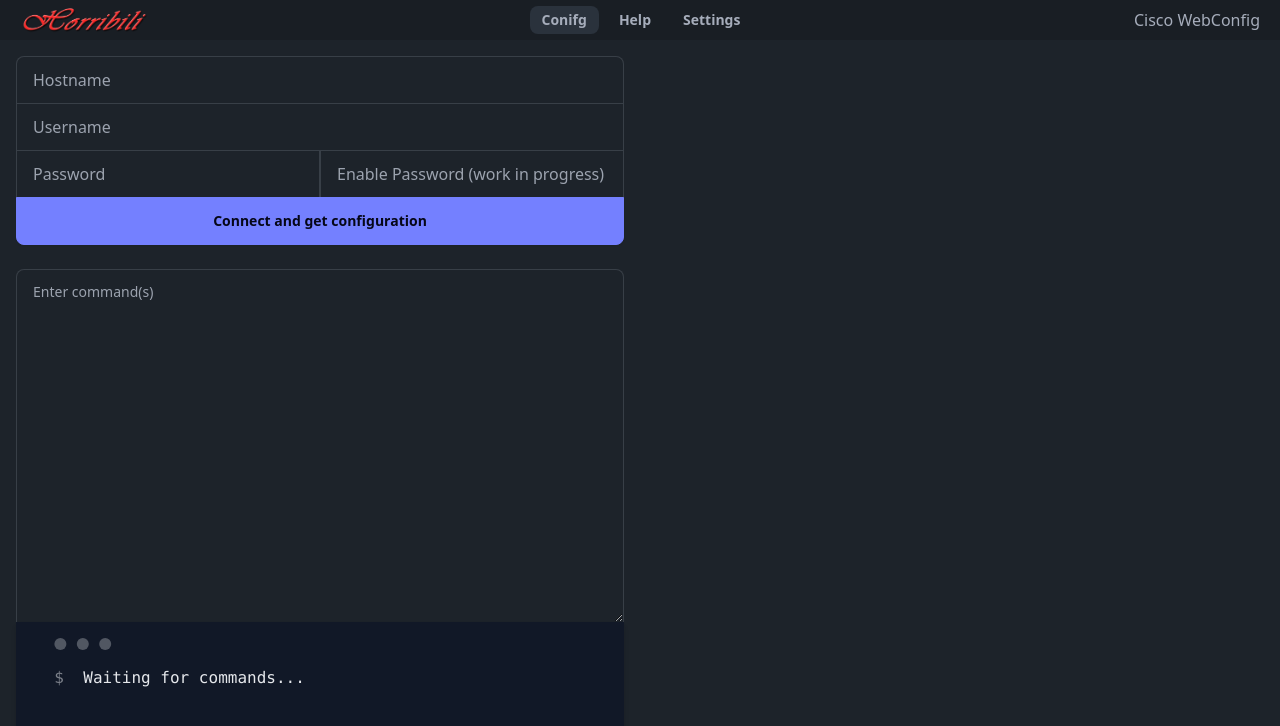
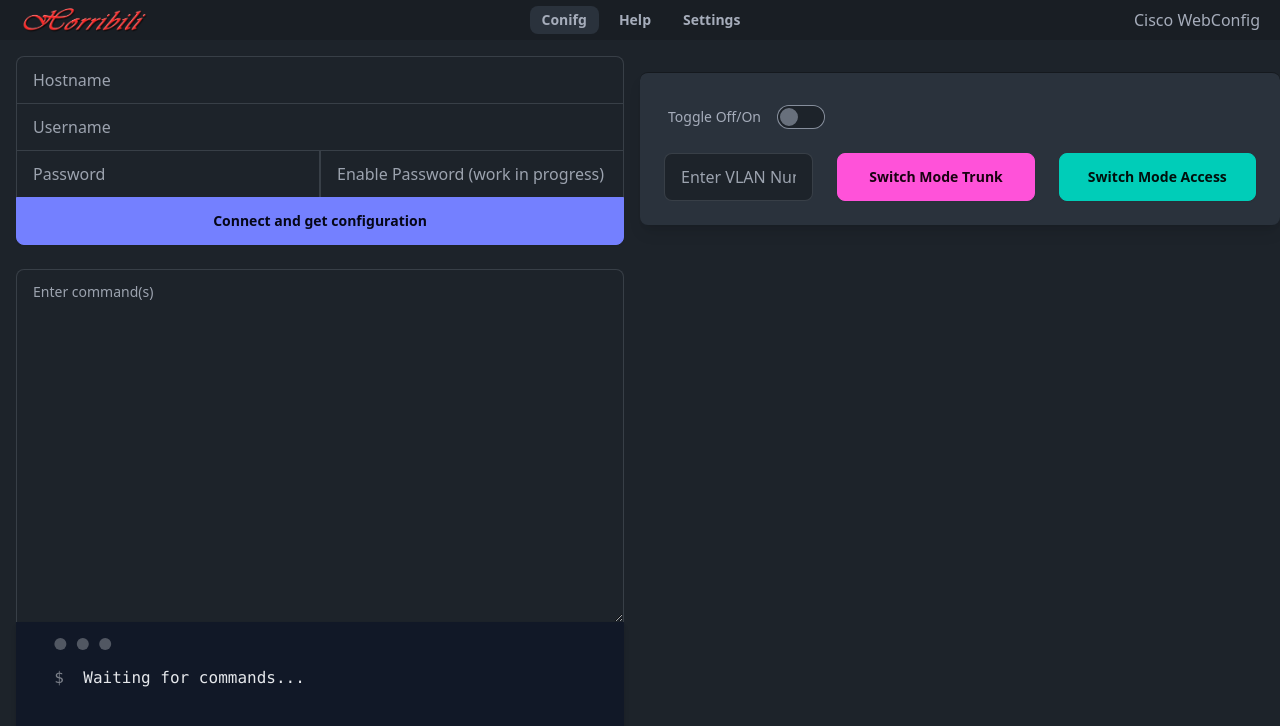
Before and after one commit to Horribili-kft/Cisco-WebConfig, a Next.js app: page / in a window 1280 px wide. Shown: the top 726 px of the page. Built offline with nearby package versions, Linux system fonts and the light colour scheme.

Commit message:
Commands function elkezdése.

```diff
--- a/src/app/page.tsx
+++ b/src/app/page.tsx
@@ -6,6 +6,8 @@ import { useState } from "react";
 import { useDeviceStore } from "@/store/deviceStore";
 import PortContainer from "@/components/Ports/PortContainer";
 import DeviceInfo from "@/components/DeviceInfo";
+import Commands from "@/components/Ports/Commands";
+
 
 const SshConsole: React.FC = () => {
   const {
@@ -158,6 +160,10 @@ const SshConsole: React.FC = () => {
           <DeviceInfo />
           {/* Portgraphic container */}
           <PortContainer />
+           {/* New Section for Buttons */}
+            {/* Commands Section */}
+          <Commands />
+
         </div>
       </div>
 
--- /dev/null
+++ b/src/components/Ports/Commands.tsx
@@ -0,0 +1,80 @@
+import { useState } from "react";
+
+export default Commands;
+
+function Commands() {
+  const [toggleState, setToggleState] = useState(false);
+  const [inputValue, setInputValue] = useState("");
+  const [activeMode, setActiveMode] = useState<"Trunk" | "Access" | null>(null);
+
+  const handleToggle = () => {
+    setToggleState(!toggleState);
+    console.log("Toggle State:", !toggleState ? "On" : "Off");
+  };
+
+  const handleButtonClick = (mode: "Trunk" | "Access") => {
+    setActiveMode(mode);
+    if (!inputValue) {
+      console.error("Input cannot be empty!");
+      return;
+    }
+    console.log(`Switch Mode: ${mode}, Value: ${inputValue}`);
+  };
+
+  const handleInputChange = (e: React.ChangeEvent<HTMLInputElement>) => {
+    const value = e.target.value;
+    // Restrict input to numbers only
+    if (/^\d*$/.test(value)) {
+      setInputValue(value);
+    }
+  };
+
+  return (
+    <div className="p-6 border-t border-base-300 space-y-4 rounded-lg shadow-lg bg-neutral">
+      {/* Toggle On/Off */}
+      <div className="flex items-center mb-4">
+        <label className="label cursor-pointer">
+          <span className="label-text mr-4">Toggle Off/On</span>
+          <input
+            type="checkbox"
+            className="toggle toggle-primary"
+            checked={toggleState}
+            onChange={handleToggle}
+          />
+        </label>
+      </div>
+
+      {/* Row for Buttons and Input Field */}
+      <div className="flex items-center space-x-6">
+        {/* Switch Mode Trunk Button */}
+
+        {/* Textarea for VLAN Numbers */}
+        <input
+          type="text"
+          placeholder="Enter VLAN Numbers"
+          className="input input-bordered w-1/3"
+          value={inputValue}
+          onChange={handleInputChange}
+        />
+        <button
+          className={`btn w-1/3 ${
+            activeMode === "Trunk" ? "btn-primary" : "btn-secondary"
+          }`}
+          onClick={() => handleButtonClick("Trunk")}
+        >
+          Switch Mode Trunk
+        </button>
+
+        {/* Switch Mode Access Button */}
+        <button
+          className={`btn w-1/3 ${
+            activeMode === "Access" ? "btn-primary" : "btn-accent"
+          }`}
+          onClick={() => handleButtonClick("Access")}
+        >
+          Switch Mode Access
+        </button>
+      </div>
+    </div>
+  );
+}
--- a/tailwind.config.ts
+++ b/tailwind.config.ts
@@ -2,7 +2,7 @@ import type { Config } from "tailwindcss";
 
 // Az első téma ami itt meg van adva az alapértelmezett.
 // Sütiben tárolódik a kiválasztott téma
-export const themes = ["dark", "light", "black", "retro", "dracula", "cmyk", "synthwave", "aqua", "cyberpunk", "wireframe", "cupcake"]
+export const themes = ["dark", "light", "black", "retro", "dracula", "cmyk", "synthwave", "aqua", "cyberpunk", "wireframe", "cupcake", "valentine", "business"]
 
 // We export the type of themes as well for the settings store (and anywhere else that it is needed really)
 export type Theme = typeof themes[number];
```
